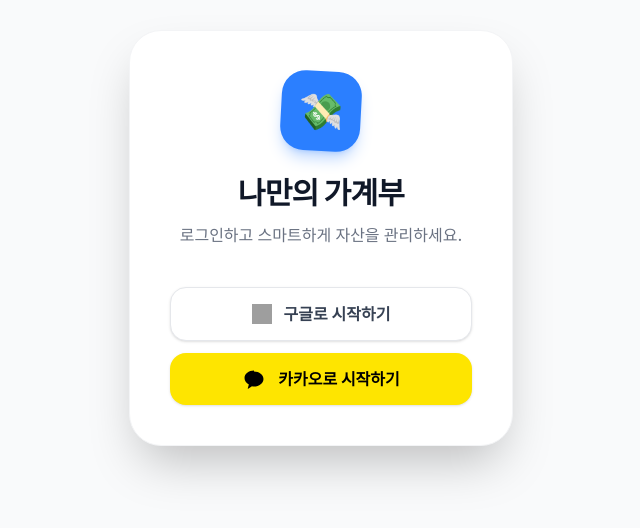
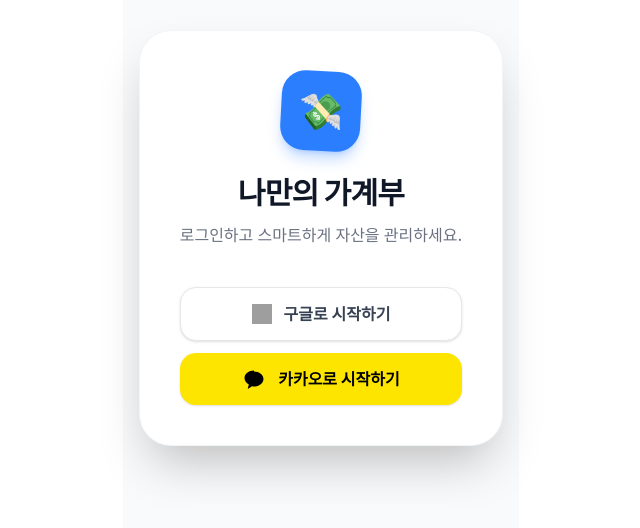
Before and after one commit to Hyynguri/wadeaccount, a React (Vite) app: page / in a window 1280 px wide. Shown: the part 162-690 px from the top of the page, without its empty margins (319-959 px from the left). Built offline with nearby package versions, Linux system fonts and the light colour scheme; no server answers; grey boxes are pictures that could not be loaded.

Commit message:
0516 mod

```diff
--- a/src/App.jsx
+++ b/src/App.jsx
@@ -160,10 +160,15 @@
     setDescription('');
   };
 
-  // 🚪 [Gatekeeper] 로그인이 안 되어 있으면 로그인 화면만 보여줌
-  if (!session) {
-    return <Login />;
-  }
+// 🚪 [Gatekeeper] 로그인이 안 되어 있으면 로그인 화면만 보여줌
+if (!session) {
+  return (
+    // 💡 화면 전체(h-screen, w-full)를 하얀색(bg-white)으로 꽉 채우고 로그인 창을 띄웁니다!
+    <div className="flex h-screen w-full items-center justify-center bg-white text-gray-800">
+      <Login />
+    </div>
+  );
+}
 
   return (
     <div className={`flex h-screen font-sans relative transition-colors ${darkMode ? 'dark bg-slate-950 text-white' : 'bg-white text-gray-800'}`}>
```
Also changed, not shown: 2 other files (tests, documents, lock files or other folders).
